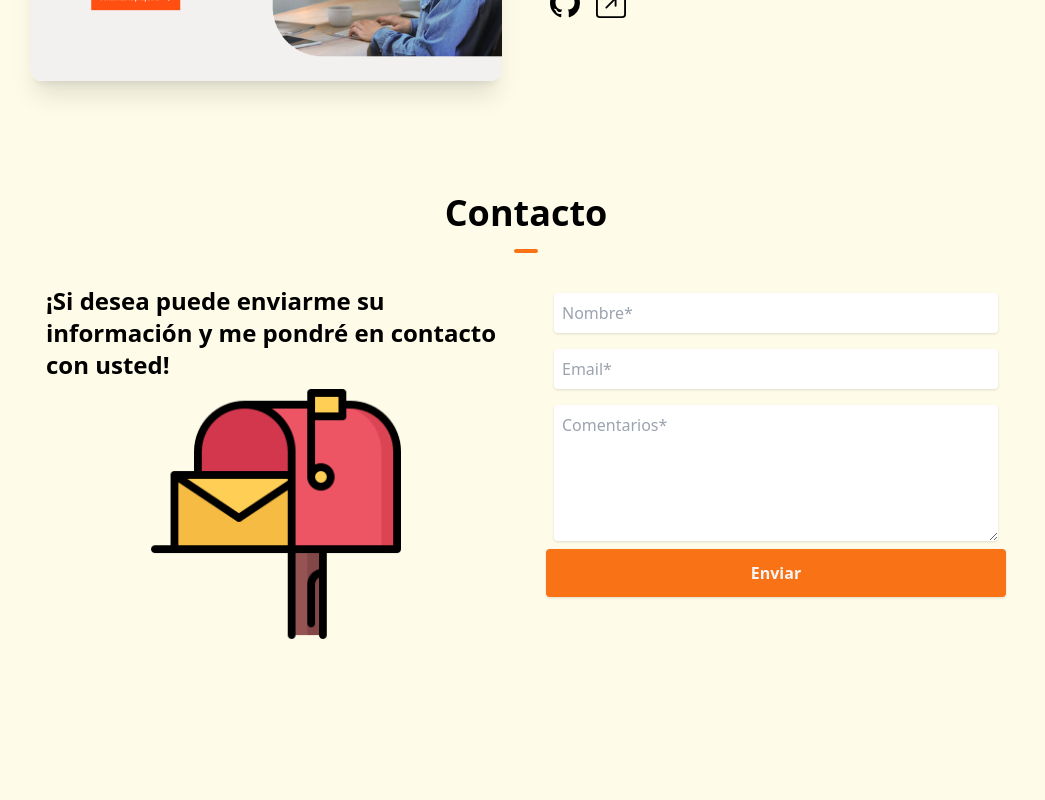
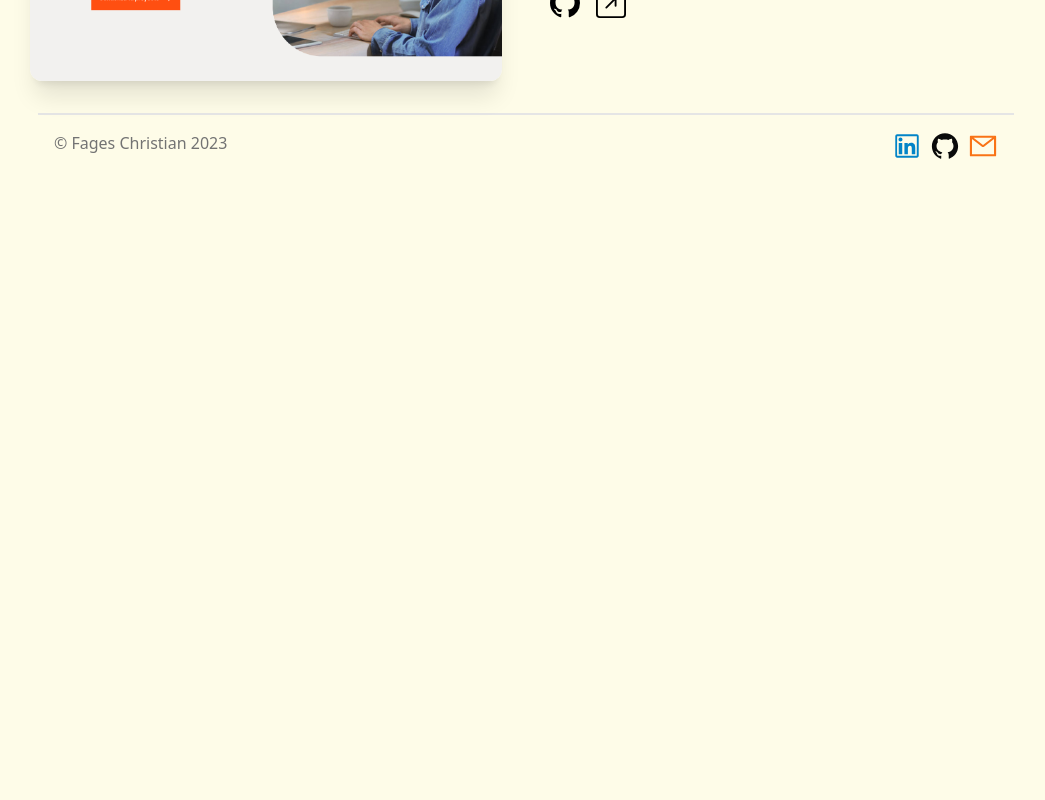
Before and after one commit to cmfages/Nextjs.Portfolio, a Next.js app: page / in a window 1280 px wide. Shown: the part 4260-5060 px from the top of the page, without its empty margins (114-1159 px from the left). After the commit the page ends 4441 px from the top, so only its background shows below. Built offline with nearby package versions, Linux system fonts and the light colour scheme.

Commit message:
Update page.tsx
no contact

```diff
--- a/app/page.tsx
+++ b/app/page.tsx
@@ -9,7 +9,7 @@ export default function Home() {
       <HeroSection />
       <AboutSection />
       <ProjectSection />
-      <FormSection />
     </main>
   )
 }
+//<FormSection />
```
